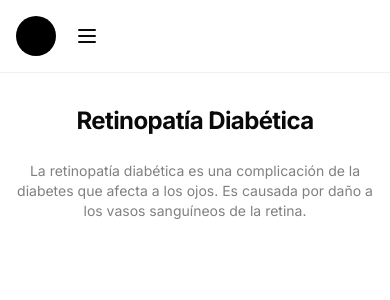
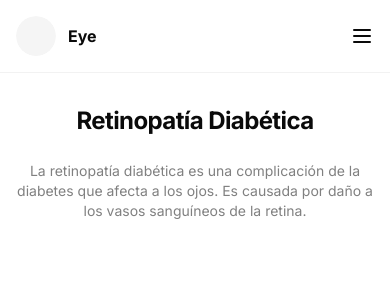
Before and after one commit to omgismartinez/eye, a Next.js app: page / in a window 390 px wide. Shown: the top 300 px of the page. Built offline with nearby package versions, Linux system fonts and the light colour scheme.

Commit message:
🌌 refactor (navbar): responsive design

```diff
--- a/components/navbar.tsx
+++ b/components/navbar.tsx
@@ -3,6 +3,7 @@
 import { ChevronLeft } from 'lucide-react'
 import Link from 'next/link'
 import { usePathname } from 'next/navigation'
+import { Avatar } from './avatar'
 import { MobileSidebar } from './mobile-sidebar'
 
 export default function Navbar() {
@@ -18,14 +19,16 @@ export default function Navbar() {
 
     return (
         <nav className='sticky top-0 z-50 bg-_white/50 backdrop-blur-sm border-b border-_gray-border'>
-            <div className='flex items-center max-w-screen-2xl mx-auto'>
-                <div>
+            <div className='flex items-center max-w-screen-2xl mx-auto overflow-hidden'>
+                <div className='flex flex-1 justify-between w-full'>
                     <div className='lg:w-72 p-4 lg:border-r border-_gray-border'>
-                        <div className='bg-_main w-10 h-10 rounded-full' />
+                        <Avatar />
+                    </div>
+                    <div className='lg:hidden p-4 -mx-2'>
+                        <MobileSidebar />
                     </div>
                 </div>
-                <MobileSidebar />
-                <div className='flex items-center lg:px-6 py-4 w-full'>
+                <div className='hidden lg:flex items-center lg:px-6 py-4 w-full'>
                     {pathname !== '/' && (
                         <Link href='/' className='bg-_gray-F7F7F7 hidden lg:block rounded-full p-1'>
                             <ChevronLeft size={18} />
```
